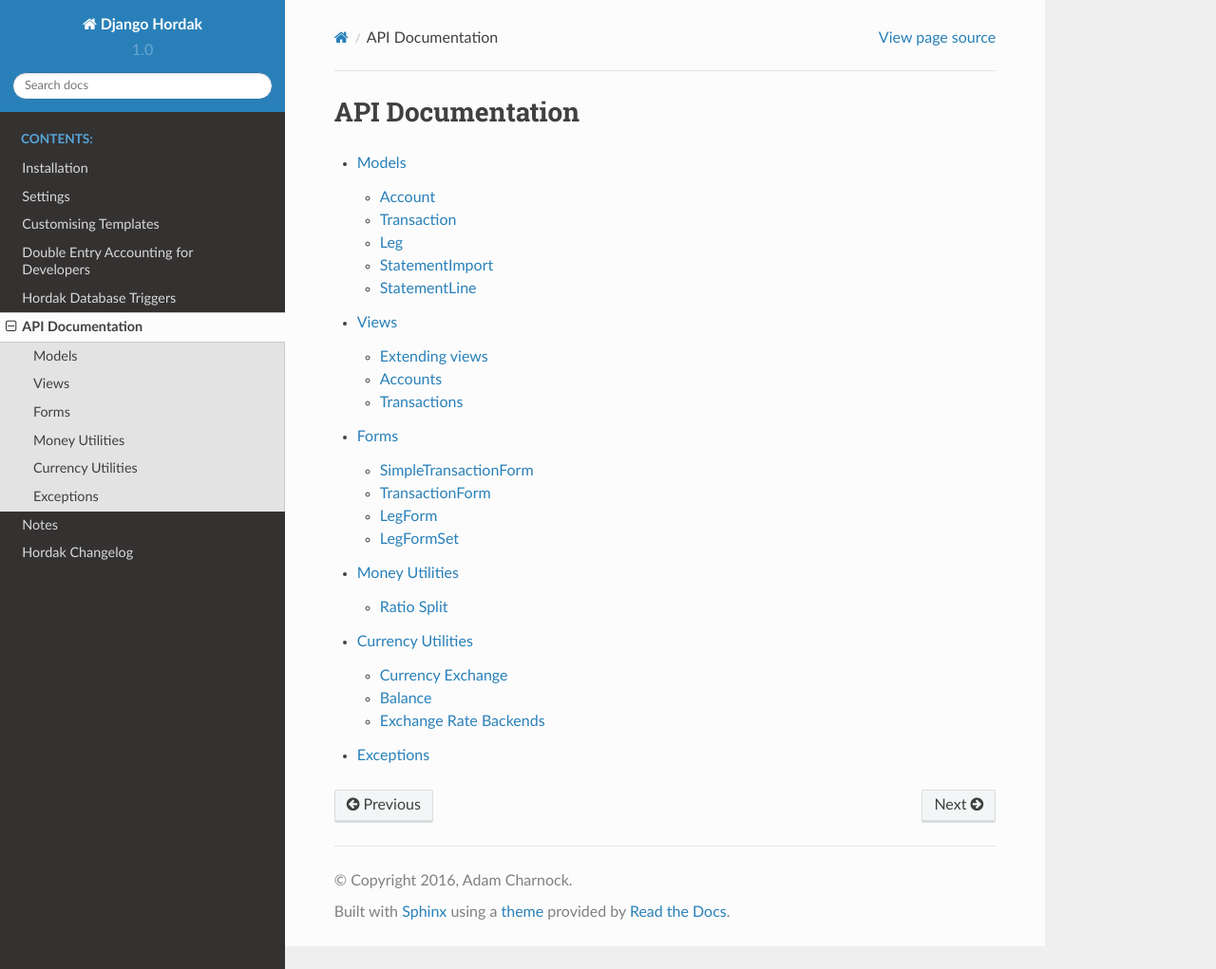
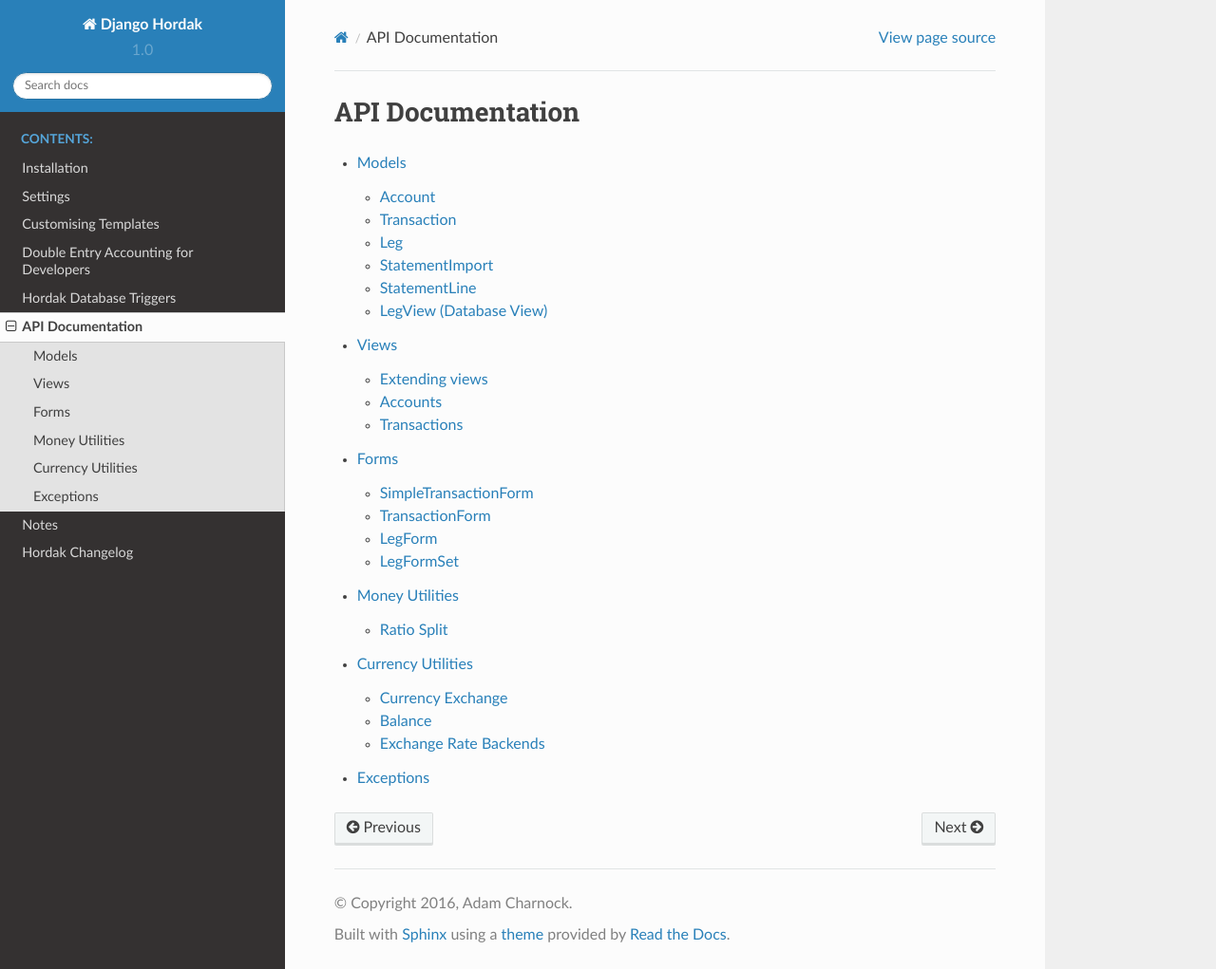
Before and after one commit to adamcharnock/django-hordak, a Sphinx documentation site: the page built from docs/api/index.rst, in a window 1280 px wide and 1021 px high. Shown: the whole window at 95% size. Built offline with Sphinx 7.4.7 and the Read the Docs theme 2.0.0, drawn with Linux system fonts in a browser that asks for light colours.

Commit message:
Adding `LegView` to the docs

```diff
--- a/docs/api/models.rst
+++ b/docs/api/models.rst
@@ -36,3 +36,10 @@ StatementLine
 
 .. autoclass:: hordak.models.StatementLine
     :members:
+
+
+LegView (Database View)
+-----------------------
+
+.. autoclass:: hordak.models.LegView
+    :members:
```
